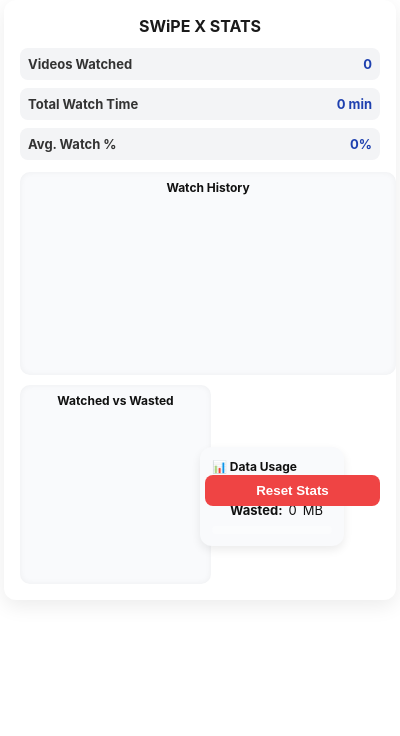
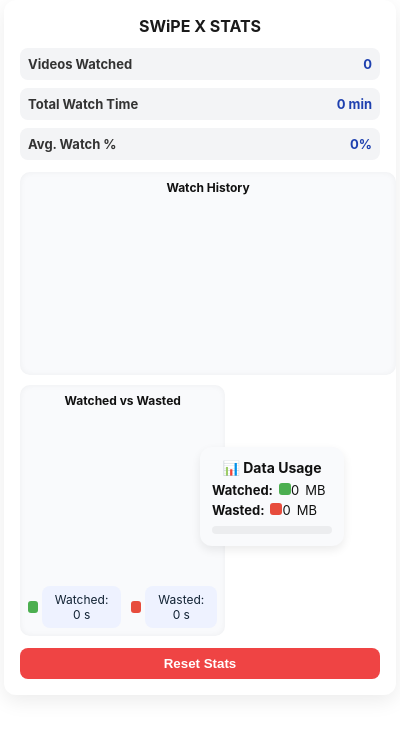
Before and after one commit to JamilAL01/swipe_extension_server, a browser extension: page popup/popup.html in a window 400 px wide. Drawn offline with Linux system fonts and the light colour scheme.

Commit message:
update popup

```diff
--- a/popup/popup.html
+++ b/popup/popup.html
@@ -6,72 +6,159 @@
   <meta name="viewport" content="width=device-width,initial-scale=1" />
   <link rel="stylesheet" href="popup.css" />
   <style>
-    /* Minimal fallback styling so popup looks OK even without popup.css */
-    :root { --bg: #fff; --muted: #f3f4f6; --accent: #1e40af; --card: #f9fafc; --danger:#ef4444; }
-    html,body{margin:0;padding:0;font-family:Inter,Arial,sans-serif;background:transparent}
-    .container{
-      width:360px;
-      padding:16px;
-      background:var(--bg);
-      border-radius:12px;
-      box-shadow:0 6px 20px rgba(0,0,0,0.08);
-      color:#111;
+    :root {
+      --bg: #fff;
+      --muted: #f3f4f6;
+      --accent: #1e40af;
+      --card: #f9fafc;
+      --danger: #ef4444;
     }
-    h1{font-size:16px;margin:0 0 12px;text-align:center}
-    .metrics{display:flex;flex-direction:column;gap:8px;margin-bottom:12px}
-    .metric{display:flex;justify-content:space-between;padding:8px;border-radius:8px;background:var(--muted);font-size:13px}
-    .metric .label{color:#333}
-    .metric .value{font-weight:700;color:var(--accent)}
-    .charts{display:grid;grid-template-columns:1fr 1fr;gap:10px;margin-top:10px}
-    .chart-block{background:var(--card);padding:8px;border-radius:10px;text-align:center}
-    .chart-block h3{font-size:12px;margin:0 0 8px}
-    canvas{width:100% !important;height:160px !important}
-    .summary-row{display:flex;justify-content:space-between;margin-top:8px;font-size:12px}
-    .summary-row span{background:#eef2ff;padding:6px 8px;border-radius:8px;color:#123}
-    .full-row{grid-column:1 / -1}
-    .reset-btn{width:100%;margin-top:12px;padding:8px;border-radius:8px;border:0;background:var(--danger);color:#fff;font-weight:700;cursor:pointer}
 
-    /* NEW: Data Usage Card */
+    html, body {
+      margin: 0;
+      padding: 0;
+      font-family: Inter, Arial, sans-serif;
+      background: transparent;
+    }
+
+    .container {
+      width: 360px;
+      padding: 16px;
+      background: var(--bg);
+      border-radius: 12px;
+      box-shadow: 0 6px 20px rgba(0,0,0,0.08);
+      color: #111;
+    }
+
+    h1 { font-size:16px; margin:0 0 12px; text-align:center }
+
+    .metrics {
+      display:flex;
+      flex-direction:column;
+      gap:8px;
+      margin-bottom:12px;
+    }
+
+    .metric {
+      display:flex;
+      justify-content:space-between;
+      padding:8px;
+      border-radius:8px;
+      background:var(--muted);
+      font-size:13px;
+    }
+
+    .metric .label { color:#333 }
+    .metric .value { font-weight:700; color:var(--accent) }
+
+    .charts {
+      display:grid;
+      grid-template-columns:1fr 1fr;
+      gap:10px;
+      margin-top:10px;
+    }
+
+    .chart-block {
+      background: var(--card);
+      padding:8px;
+      border-radius:10px;
+      text-align:center;
+    }
+
+    .chart-block h3 {
+      font-size:12px;
+      margin:0 0 8px;
+    }
+
+    canvas {
+      width:100% !important;
+      height:160px !important;
+    }
+
+    .summary-row {
+      display:flex;
+      justify-content:space-between;
+      margin-top:8px;
+      font-size:12px;
+    }
+
+    .summary-row span {
+      background:#eef2ff;
+      padding:6px 8px;
+      border-radius:8px;
+      color:#123;
+    }
+
+    .full-row { grid-column:1 / -1 }
+
+    .reset-btn {
+      width:100%;
+      margin-top:12px;
+      padding:8px;
+      border-radius:8px;
+      border:0;
+      background:var(--danger);
+      color:#fff;
+      font-weight:700;
+      cursor:pointer;
+    }
+
+    /* Data Usage Card */
     #data-usage-card {
-      background: var(--card); /* match other cards */
+      background: var(--card);
       color: #111;
       padding: 12px;
       border-radius: 12px;
       box-shadow: 0 4px 10px rgba(0,0,0,0.08);
       text-align: left;
+      font-family: 'Inter', sans-serif;
+    }
+
+    #data-usage-card h3 {
+      font-size:14px;
+      margin-bottom:6px;
+      text-align:center;
     }
 
     #data-usage-card p {
-      margin: 4px 0;
-      font-size: 13px;
-      display: flex;
-      align-items: center;
-      gap: 6px;
+      margin:4px 0;
+      font-size:13px;
+      display:flex;
+      align-items:center;
+      gap:6px;
     }
 
-    #data-usage-card p::before {
+    #watchedMB::before {
       content:"";
       display:inline-block;
       width:12px;
       height:12px;
       border-radius:3px;
+      background:#4CAF50;
     }
 
-    #watchedMB::before { background:#4CAF50; }
-    #wastedMB::before { background:#E74C3C; }
+    #wastedMB::before {
+      content:"";
+      display:inline-block;
+      width:12px;
+      height:12px;
+      border-radius:3px;
+      background:#E74C3C;
+    }
 
     #data-bar-container {
       height: 8px;
       width: 100%;
-      background: rgba(255,255,255,0.3);
+      background: rgba(0,0,0,0.05);
       border-radius: 10px;
       overflow: hidden;
-      margin-top: 8px;
+      margin-top:8px;
     }
+
     #data-bar {
       height: 100%;
       width: 0%;
-      background: #22c55e;
+      background: #4CAF50;
       transition: width 0.5s ease;
     }
   </style>
@@ -119,8 +206,19 @@
             </div>
           </div>
         </div>
+
+        <div class="summary-row" style="margin-top:10px; display:flex; gap:10px; align-items:center;">
+          <div style="display:flex; align-items:center; gap:4px;">
+            <div style="width:12px; height:12px; background:#4CAF50; border-radius:3px;"></div>
+            <span id="watched-time">Watched: 0 s</span>
+          </div>
+          <div style="display:flex; align-items:center; gap:4px;">
+            <div style="width:12px; height:12px; background:#E74C3C; border-radius:3px;"></div>
+            <span id="wasted-time">Wasted: 0 s</span>
+          </div>
+        </div>
       </div>
-
+    </div>
 
     <button id="reset-stats" class="reset-btn" aria-label="Reset statistics">Reset Stats</button>
   </div>
```
